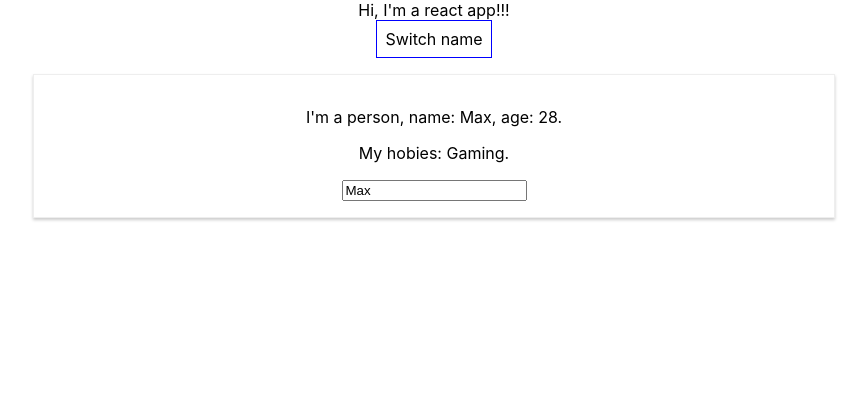
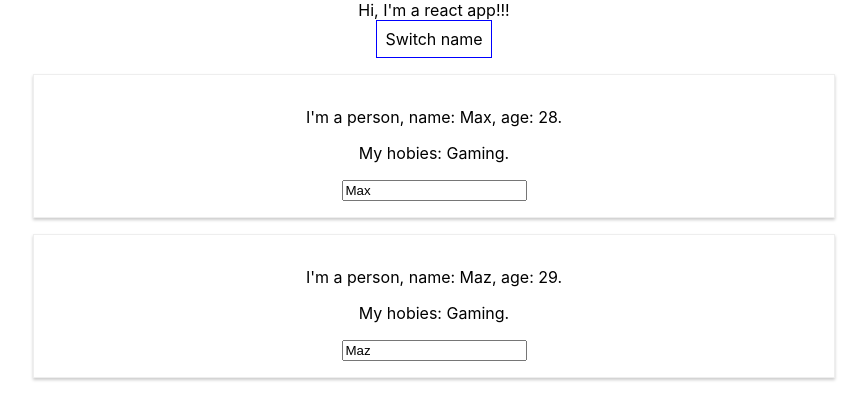
Before and after one commit to sup3rcow/react-complete-guide-max, a React (Create React App) app: page / in a window 1280 px wide. Both pictures are taken after a click on the button "Switch name". Shown: the top 420 px of the page, without its empty margins (206-1073 px from the left). Built offline with nearby package versions, Linux system fonts and the light colour scheme.

Commit message:
liste jsx

```diff
--- a/src/App.js
+++ b/src/App.js
@@ -49,12 +49,15 @@ class App extends Component { // function App()
     if (this.state.showPersons) {
       persons = (
         <div>
-          <Person
-          name={this.state.persons[0].name}
-          age={this.state.persons[0].age}
-          click={this.switchNameHandler.bind(this, 'Maxonac!')}
-          changed={this.nameChangeHandler.bind(this)}
-          >My hobies: Gaming.</Person>
+          {this.state.persons.map(p => {
+            return <Person
+                      name={p.name}
+                      age={p.age}
+                      click={this.switchNameHandler.bind(this, 'Maxonac!')}
+                      changed={this.nameChangeHandler.bind(this)}
+                      >My hobies: Gaming.
+                   </Person>
+          })}
         </div>
       );
     }
```
